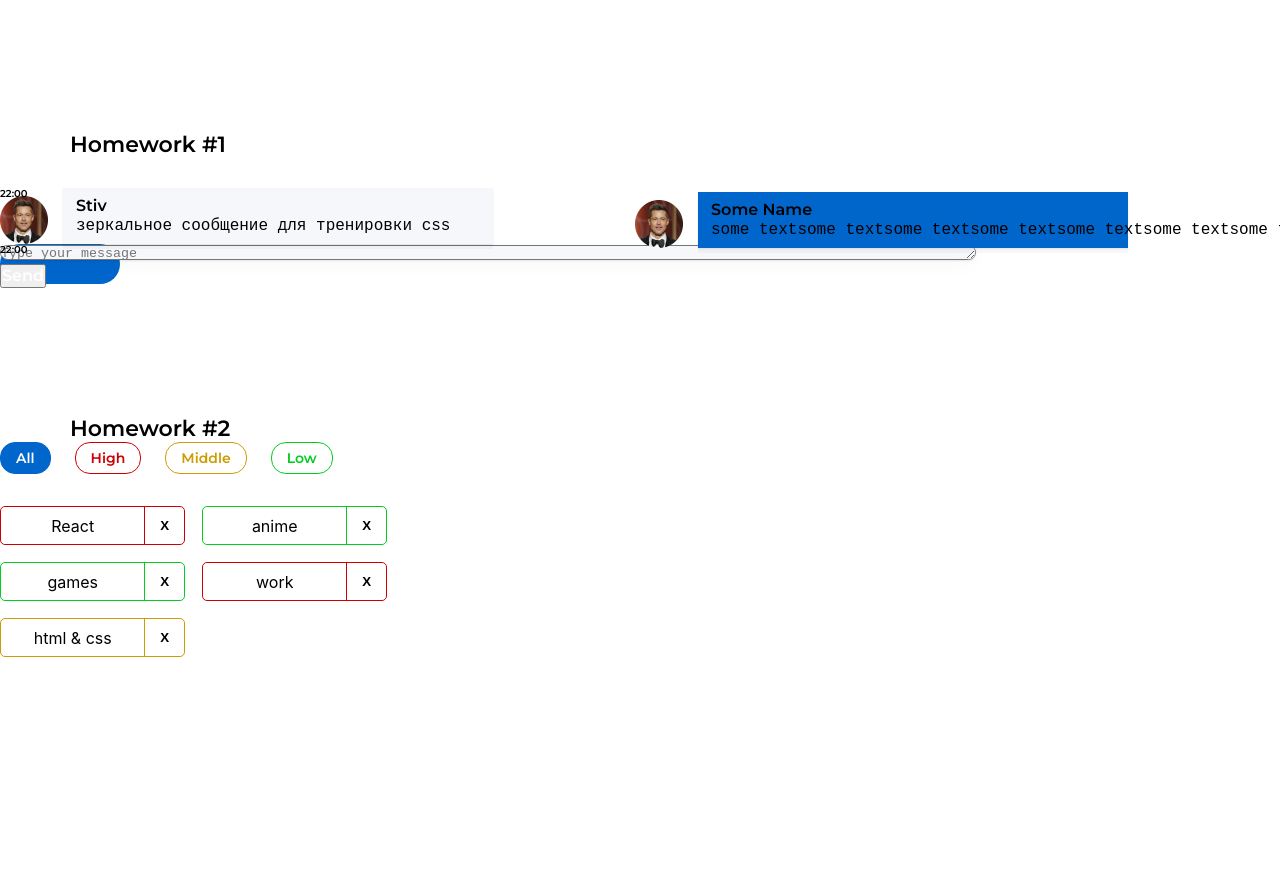
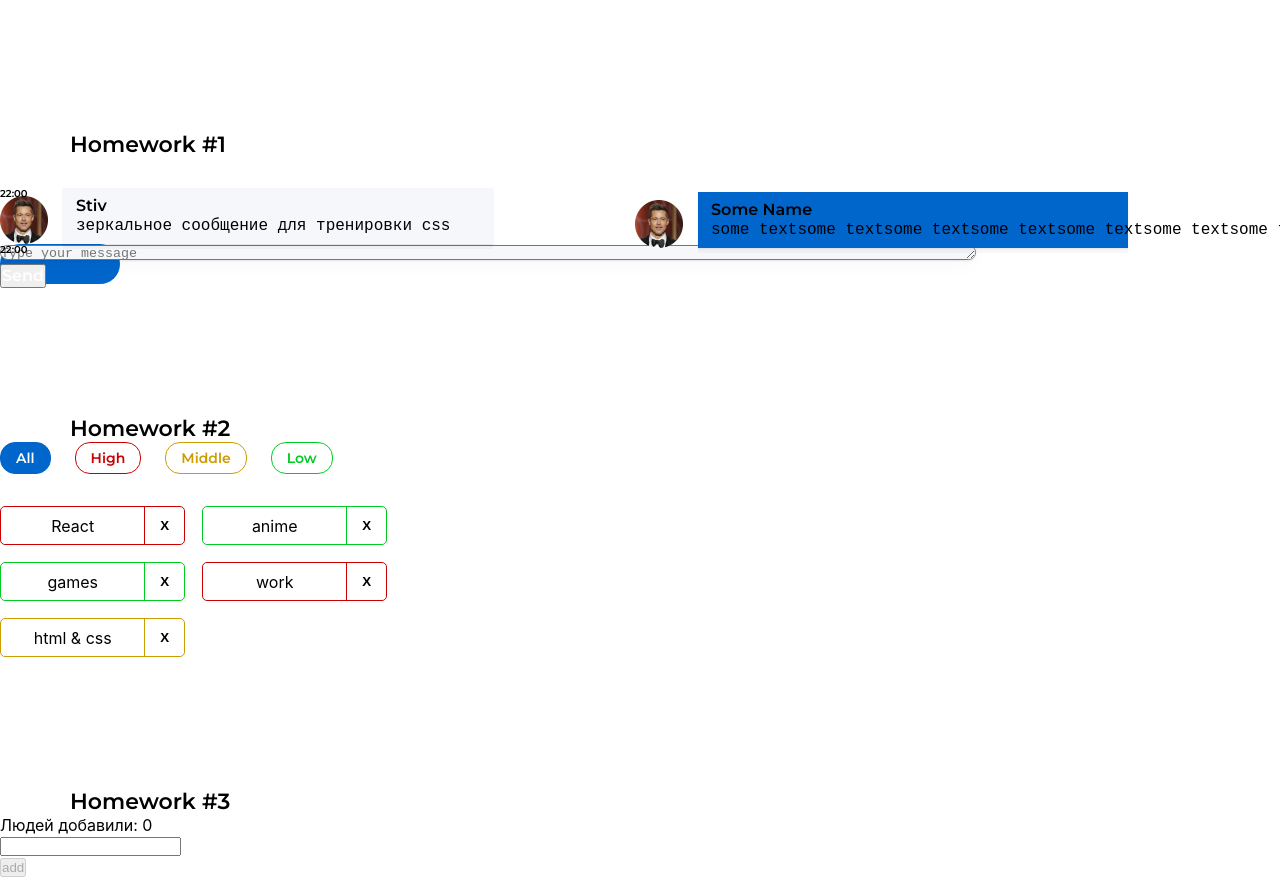
Before and after one commit to KIK9292/DZ-auto, a React (Create React App) app: page / in a window 1280 px wide. Shown: the top 877 px of the page. Before the commit the page ends 800 px from the top, so only its background shows below. Built offline with nearby package versions, Linux system fonts and the light colour scheme.

Commit message:
dz-auto-3-weekend-bad-css

```diff
--- a/src/s1-main/App.tsx
+++ b/src/s1-main/App.tsx
@@ -2,6 +2,7 @@
 import s from './App.module.css'
 import HW1 from '../s2-homeworks/hw01/HW1'
 import HW2 from "../s2-homeworks/hw02/HW2";
+import HW3 from "../s2-homeworks/hw03/HW3";
 
 function App() {
     return (
@@ -9,7 +10,7 @@
             <HW1/>
             {/*раскомментировать по ходу выполнения*/}
             <HW2/>
-            {/*<HW3/>*/}
+            <HW3/>
             {/*<HW4/>*/}
 
             {/*при выполнении дз 5 и более - закомментировать здесь дз 1-4, так как они есть внутри дз 5*/}
--- a/src/s2-homeworks/hw03/Greeting.tsx
+++ b/src/s2-homeworks/hw03/Greeting.tsx
@@ -2,14 +2,14 @@
 import s from './Greeting.module.css'
 
 type GreetingPropsType = {
-    name: any // need to fix any
-    setNameCallback: any // need to fix any
-    addUser: any // need to fix any
-    onBlur: any // need to fix any
-    onEnter: any // need to fix any
-    error: any // need to fix any
-    totalUsers: any // need to fix any
-    lastUserName?: any // need to fix any
+    name: string // need to fix any
+    setNameCallback: (e: ChangeEvent<HTMLInputElement>) => void // need to fix any
+    addUser: () => void // need to fix any
+    onBlur: () => void // need to fix any
+    onEnter: (e: KeyboardEvent<HTMLInputElement>) => void // need to fix any
+    error: string // need to fix any
+    totalUsers: number // need to fix any
+    lastUserName?: string // need to fix any
 }
 
 // презентационная компонента (для верстальщика)
@@ -25,7 +25,7 @@
         lastUserName,
     } // деструктуризация пропсов
 ) => {
-    const inputClass = s.errorInput // need to fix with (?:)
+    const inputClass = error ? s.errorInput : s.input // need to fix with (?:)
 
     return (
         <div id={'hw3-form'} className={s.greetingForm}>
--- a/src/s2-homeworks/hw03/GreetingContainer.tsx
+++ b/src/s2-homeworks/hw03/GreetingContainer.tsx
@@ -1,20 +1,35 @@
-import React, { ChangeEvent, KeyboardEvent, useState } from 'react'
+import React, {ChangeEvent, KeyboardEvent, KeyboardEventHandler, useState} from 'react'
 import Greeting from './Greeting'
 import { UserType } from './HW3'
+import {Simulate} from "react-dom/test-utils";
+import error = Simulate.error;
 
 type GreetingContainerPropsType = {
-    users: any // need to fix any
-    addUserCallback: any // need to fix any
+    users: UserType[] // need to fix any
+    addUserCallback: (name: string)=>void // need to fix any
 }
 
-export const pureAddUser = (name: any, setError: any, setName: any, addUserCallback: any) => {
+export const pureAddUser = (name: string, setError: (error:string)=>void, setName: (name:string)=>void, addUserCallback: (name: string)=>void) => {
+    if(name===""){
+    setError("Ошибка! Введите имя!")
+}else{
+        addUserCallback(name);
+        setName('')
+    }
     // если имя пустое - показать ошибку, иначе - добавить юзера и очистить инпут
 }
 
-export const pureOnBlur = (name: any, setError: any) => { // если имя пустое - показать ошибку
+export const pureOnBlur = (name: string, setError: (error:string)=>void) => {
+    if(name===""){
+        setError("Ошибка! Введите имя!")
+    }// если имя пустое - показать ошибку
 }
 
-export const pureOnEnter = (e: any, addUser: any) => { // если нажата кнопка Enter - добавить
+export const pureOnEnter = (e: KeyboardEvent<HTMLInputElement>, addUser: ()=>void) => {
+    if (e.key==="Enter"){
+        addUser()
+    }
+    // если нажата кнопка Enter - добавить
 }
 
 // более простой и понятный для новичков
@@ -26,14 +41,16 @@
     addUserCallback,
 }) => {
     // деструктуризация пропсов
-    const [name, setName] = useState<any>('') // need to fix any
-    const [error, setError] = useState<any>('') // need to fix any
+    const [name, setName] = useState<string>('') // need to fix any
+    const [error, setError] = useState<string>('') // need to fix any
 
-    const setNameCallback = (e: any) => { // need to fix any
-        setName('some name') // need to fix
-
+    const setNameCallback = (e: ChangeEvent<HTMLInputElement>) => {
+        setName(e.currentTarget.value)
         error && setError('')
     }
+
+
+
     const addUser = () => {
         pureAddUser(name, setError, setName, addUserCallback)
     }
@@ -42,12 +59,12 @@
         pureOnBlur(name, setError)
     }
 
-    const onEnter = (e: any) => {
+    const onEnter = (e: KeyboardEvent<HTMLInputElement>) => {
         pureOnEnter(e, addUser)
     }
 
-    const totalUsers = 0 // need to fix
-    const lastUserName = 'some name' // need to fix
+    const totalUsers = users.length // need to fix
+    const lastUserName = users.length ? users[users.length-1].name:""
 
     return (
         <Greeting
--- a/src/s2-homeworks/hw03/HW3.tsx
+++ b/src/s2-homeworks/hw03/HW3.tsx
@@ -19,20 +19,20 @@
 
 // types
 export type UserType = {
-    _id: any // need to fix any
-    name: any // need to fix any
+    _id: string
+    name: string // need to fix any
 }
 
-export const pureAddUserCallback = (name: any, setUsers: any, users: any) => { // need to fix any
-    const user = { // need to fix
+export const pureAddUserCallback = (name: string, setUsers: (users: UserType[])=>void, users: UserType[]) => { // need to fix any
+    const user = {_id:v1(),name:name
     }
     setUsers([...users, user])
 }
 
 const HW3 = () => {
-    const [users, setUsers] = useState<any>([]) // need to fix any
+    const [users, setUsers] = useState<UserType[]>([]) // need to fix any
 
-    const addUserCallback = (name: any) => { // need to fix any
+    const addUserCallback = (name: string) => { // need to fix any
         pureAddUserCallback(name, setUsers, users)
     }
 
```
